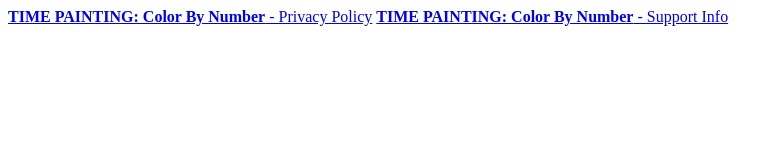
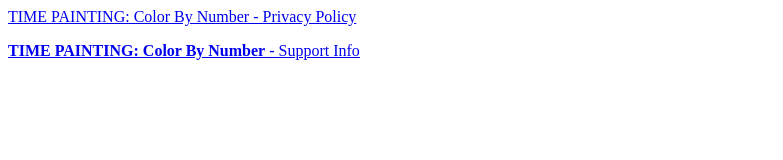
Before and after one commit to DanmilDeveloper/DanmilDeveloper.github.io, a plain HTML site: page index.html in a window 1280 px wide. Shown: the whole page, without its empty margins (0-783 px from the left). Drawn offline with Linux system fonts and the light colour scheme.

Commit message:
udpate index.html

```diff
--- a/index.html
+++ b/index.html
@@ -1,2 +1,2 @@
-<a href="TimePaintingPrivacyPolicy.html"><b>TIME PAINTING: Color By Number</b> - Privacy Policy</a>
-<a href="TimePaintingSupportInfo.html"><b>TIME PAINTING: Color By Number</b> - Support Info</a>
+<p><a href="TimePaintingPrivacyPolicy.html">TIME PAINTING: Color By Number - Privacy Policy</a></p>
+<p><a href="TimePaintingSupportInfo.html"><b>TIME PAINTING: Color By Number</b> - Support Info</a></p>
```
